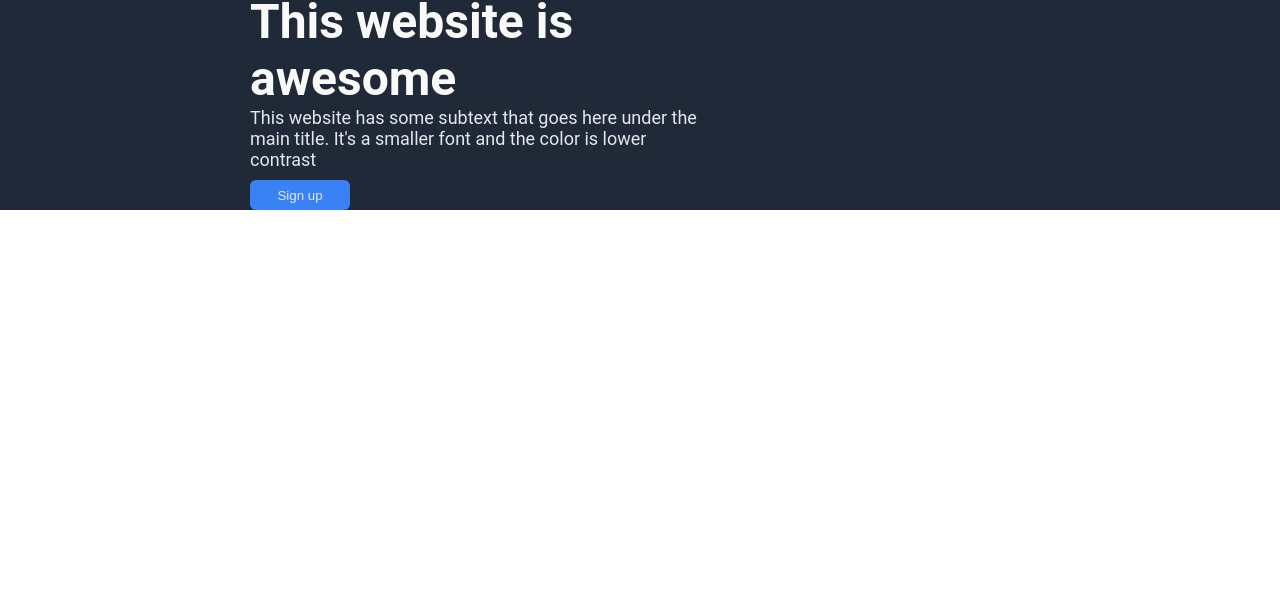
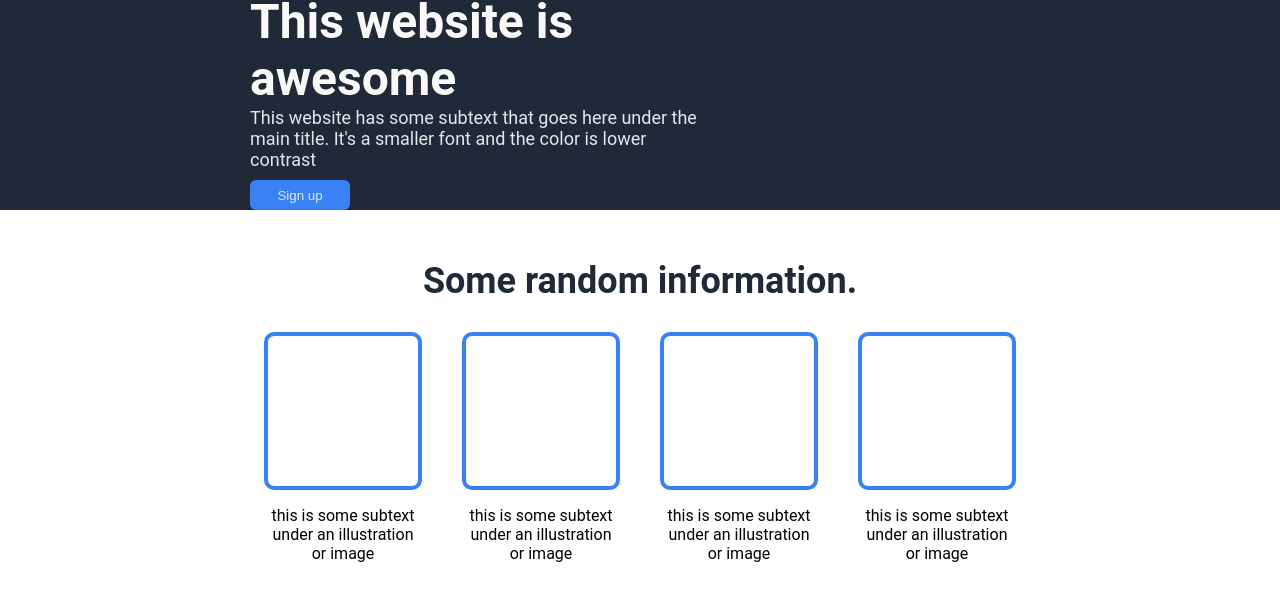
Before and after one commit to TrustingtheProcess/Landing-Page, a plain HTML site: page index.html in a window 1280 px wide. Shown: the part 165-766 px from the top of the page. Drawn offline with Linux system fonts and the light colour scheme.

Commit message:
Started and completed second section of the webpage.

```diff
--- a/index.html
+++ b/index.html
@@ -31,5 +31,26 @@
         </div>
       </div>
     </div>
+    <div class="second-section">
+      <h2>Some random information.</h2>
+      <div class="row-of-blue-containers">
+        <div class="blue-box-msg">
+          <div class="blue-box"></div>
+          <p class="p-second">this is some subtext<br>under an illustration<br>or image</p>
+        </div>
+        <div class="blue-box-msg">
+          <div class="blue-box"></div>
+          <p class="p-second">this is some subtext<br>under an illustration<br>or image</p>
+        </div>
+        <div class="blue-box-msg">
+          <div class="blue-box"></div>
+          <p class="p-second">this is some subtext<br>under an illustration<br>or image</p>
+        </div>
+        <div class="blue-box-msg">
+          <div class="blue-box"></div>
+          <p class="p-second">this is some subtext<br>under an illustration<br>or image</p>
+        </div>
+      </div>
+    </div>
   </body>
 </html>
--- a/styles.css
+++ b/styles.css
@@ -81,3 +81,25 @@ h1 {
   margin-left: 65px;
   margin-bottom: 100px;
 }
+
+h2 {
+  font-size: 36px;
+  font-weight: bolder;
+  color: #1f2937;
+  text-align: center;
+}
+.row-of-blue-containers{
+  display: flex;
+  justify-content: center;
+  gap: 40px;
+}
+.blue-box {
+  border: 4px solid #3882f6;
+  width: 150px;
+  height: 150px;
+  border-radius: 10px;
+
+}
+.p-second {
+  text-align: center;
+}
```
